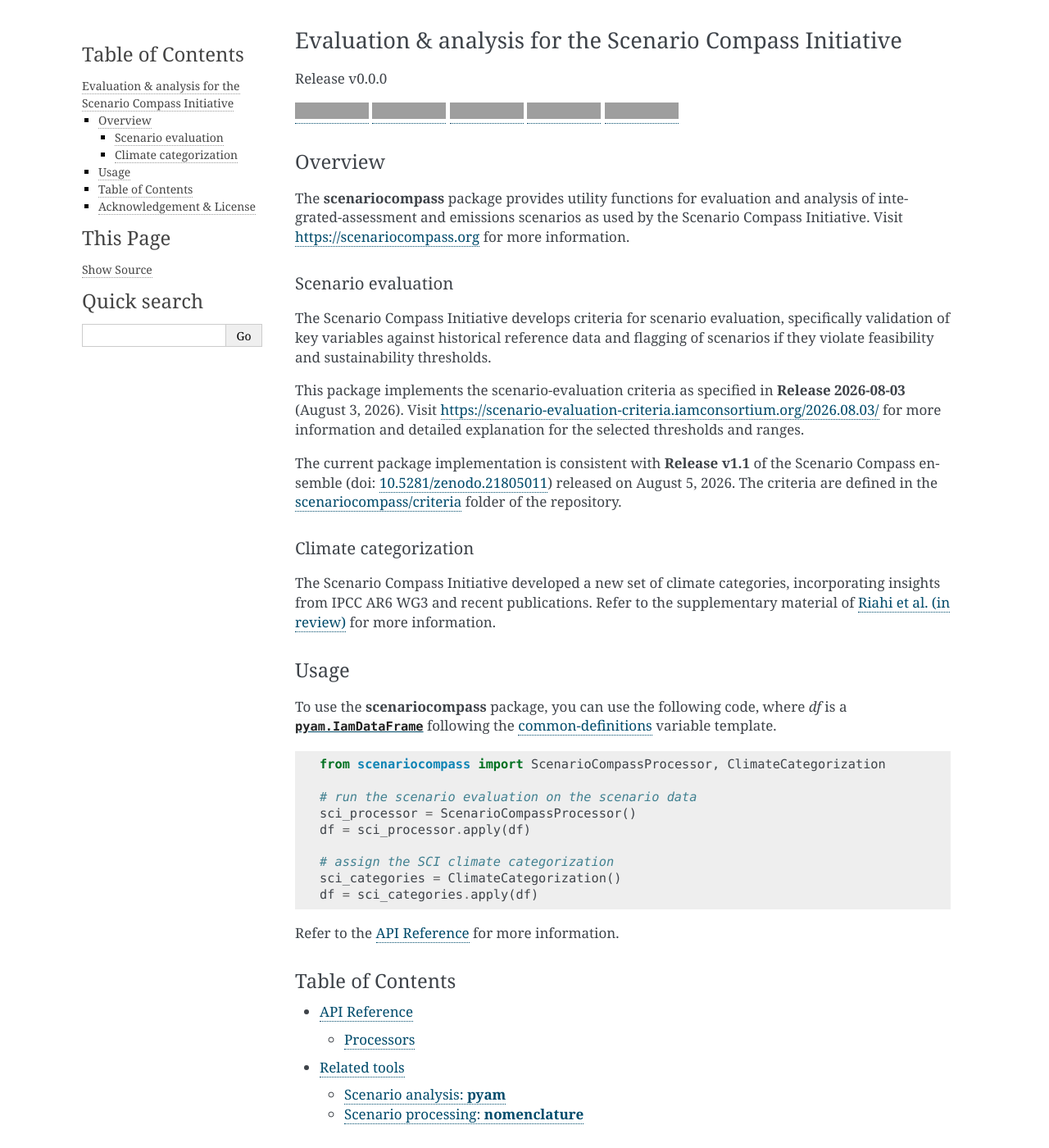
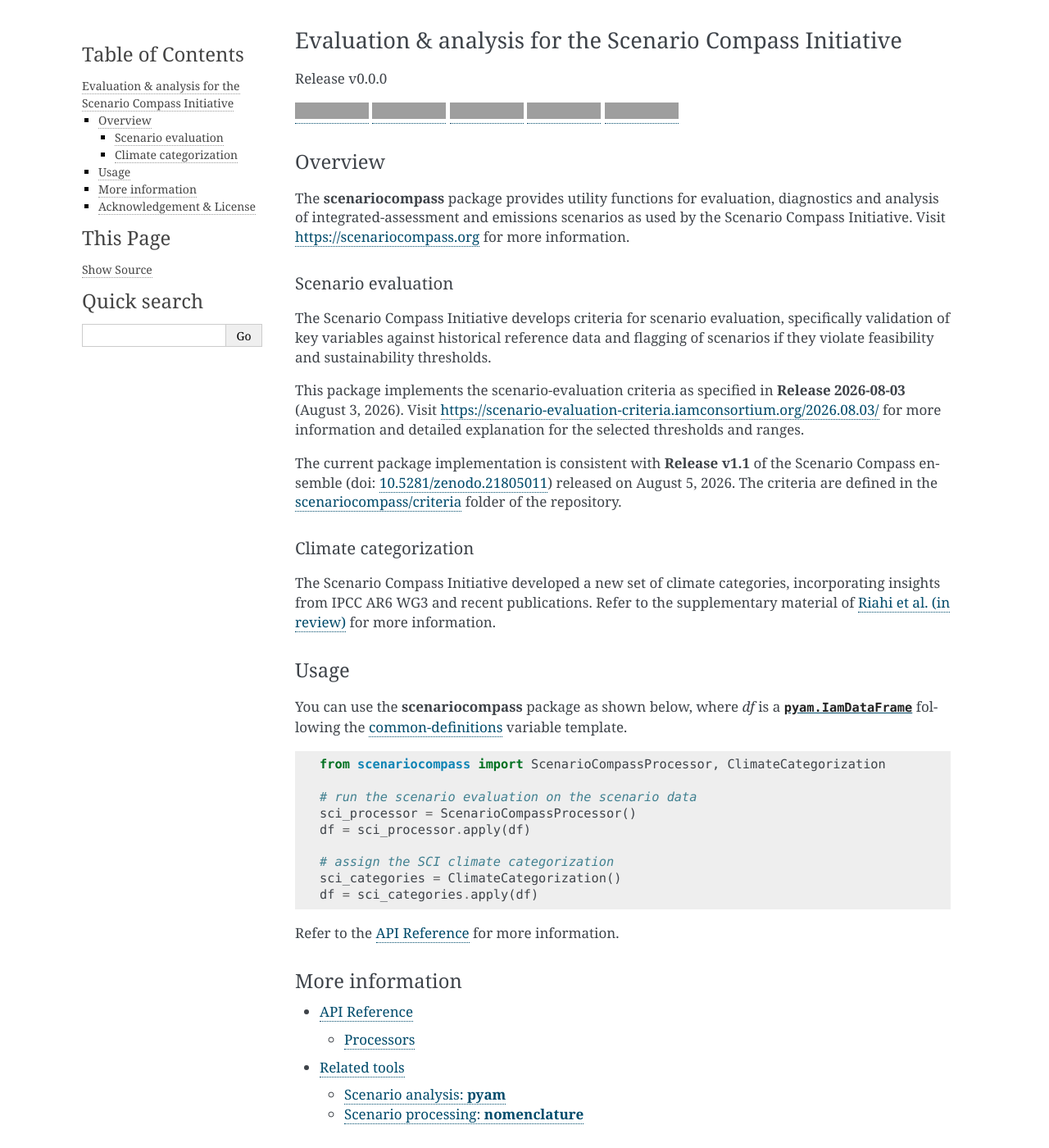
Before and after one commit to IAMconsortium/scenariocompass, a Sphinx documentation site: the page built from docs/index.rst, in a window 1280 px wide and 1400 px high. Shown: the whole window at 82% size. Built offline with Sphinx 7.4.7, drawn with Linux system fonts in a browser that asks for light colours; grey boxes are pictures that could not be loaded.

```diff
--- a/docs/index.rst
+++ b/docs/index.rst
@@ -25,8 +25,9 @@ Release v\ |version|
 Overview
 --------
 
-The **scenariocompass** package provides utility functions for evaluation and analysis
-of integrated-assessment and emissions scenarios as used by the Scenario Compass Initiative.
+The **scenariocompass** package provides utility functions for evaluation, diagnostics
+and analysis of integrated-assessment and emissions scenarios as used by
+the Scenario Compass Initiative.
 Visit https://scenariocompass.org for more information.
 
 Scenario evaluation
@@ -55,8 +56,8 @@ of `Riahi et al. (in review)`_ for more information.
 Usage
 -----
 
-To use the **scenariocompass** package, you can use the following code, where `df`
-is a |pyam.IamDataFrame| following the `common-definitions`_ variable template.
+You can use the **scenariocompass** package as shown below, where `df` is a
+|pyam.IamDataFrame| following the `common-definitions`_ variable template.
 
 .. code-block:: python
 
@@ -72,8 +73,8 @@ is a |pyam.IamDataFrame| following the `common-definitions`_ variable template.
 
 Refer to the :ref:`api` for more information.
 
-Table of Contents
------------------
+More information
+----------------
 
 .. toctree::
    :maxdepth: 2
```
Also changed, not shown: README.md (+2 -1 lines).
